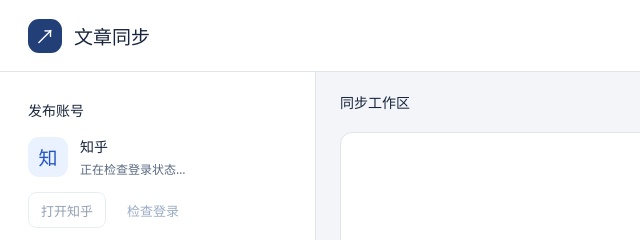
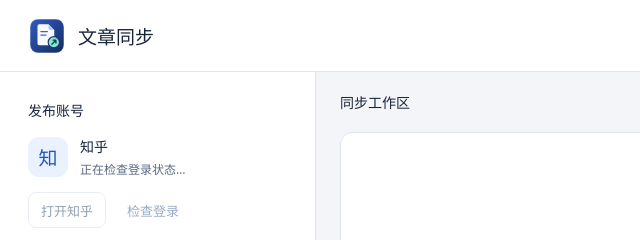
Before and after one commit to broqiang/article-relay, an Electron app: page ui/index.html in a window 1160 px wide. Shown: the top 240 px of the page, 0-640 px from the left. Drawn offline with Linux system fonts and the light colour scheme; no server answers.

Commit message:
feat: 支持 macOS 打包并更新应用图标
- 添加 Intel 和 Apple 芯片 macOS 构建及签名公证发布流程
- 为应用界面和双平台安装包接入统一图标
- 补充本地测试与 GitHub 发布说明

```diff
--- a/package.json
+++ b/package.json
@@ -8,6 +8,8 @@
     "start": "npm run build && electron .",
     "build": "tsc -p tsconfig.json",
     "test": "npm run build && node --test test/relay.test.mjs",
+    "build:mac": "npm run build && electron-builder --mac dir --publish never -c.mac.identity=- -c.mac.hardenedRuntime=false -c.mac.notarize=false",
+    "build:mac:dmg": "npm run build && electron-builder --mac dmg --publish never",
     "build:win": "npm run build && electron-builder --win nsis --x64 --publish never"
   },
   "engines": { "node": ">=24" },
@@ -22,7 +24,8 @@
     "productName": "文章同步",
     "directories": { "output": "release" },
     "files": ["dist/**/*", "ui/**/*", "package.json"],
-    "win": { "target": "nsis", "artifactName": "ArticleRelay-${version}-Windows-${arch}.${ext}" },
+    "mac": { "icon": "ui/icon.svg", "artifactName": "ArticleRelay-${version}-macOS-${arch}.${ext}" },
+    "win": { "icon": "ui/icon.svg", "target": "nsis", "artifactName": "ArticleRelay-${version}-Windows-${arch}.${ext}" },
     "nsis": { "oneClick": false, "perMachine": false }
   }
 }
--- a/src/main.ts
+++ b/src/main.ts
@@ -14,6 +14,7 @@ const workspaceAssets = new Map([
   ['/index.html', 'text/html'],
   ['/styles.css', 'text/css'],
   ['/app.js', 'text/javascript'],
+  ['/icon.svg', 'image/svg+xml'],
 ])
 
 protocol.registerSchemesAsPrivileged([{
--- a/ui/index.html
+++ b/ui/index.html
@@ -3,14 +3,14 @@
 <head>
   <meta charset="utf-8">
   <meta name="viewport" content="width=device-width, initial-scale=1">
-  <meta http-equiv="Content-Security-Policy" content="default-src 'none'; script-src 'self'; style-src 'self'; base-uri 'none'; form-action 'none'">
+  <meta http-equiv="Content-Security-Policy" content="default-src 'none'; script-src 'self'; style-src 'self'; img-src 'self'; base-uri 'none'; form-action 'none'">
   <title>文章同步</title>
   <link rel="stylesheet" href="styles.css">
   <script type="module" src="app.js"></script>
 </head>
 <body>
   <header class="topbar">
-    <span class="brand-mark" aria-hidden="true">↗</span>
+    <img class="brand-mark" src="icon.svg" alt="" width="38" height="38">
     <h1>文章同步</h1>
     <span class="top-route">微信公众号 <span aria-hidden="true">→</span> 知乎</span>
   </header>
--- a/ui/styles.css
+++ b/ui/styles.css
@@ -24,14 +24,14 @@ h1, h2, h3, p { margin: 0; }
   border-bottom: 1px solid var(--line);
 }
 
-.brand-mark, .platform-icon {
+.platform-icon {
   display: grid;
   place-items: center;
   border-radius: 11px;
   font-weight: 700;
 }
 
-.brand-mark { width: 34px; height: 34px; background: #233f78; color: white; font-size: 20px; }
+.brand-mark { display: block; flex: none; }
 h1 { font-size: 19px; }
 .top-route { margin-left: auto; color: var(--muted); font-size: 13px; }
 .top-route span { margin: 0 4px; }
```
Also changed, not shown: .github/workflows/macos.yml (added), README.md, ui/icon.svg (added).
